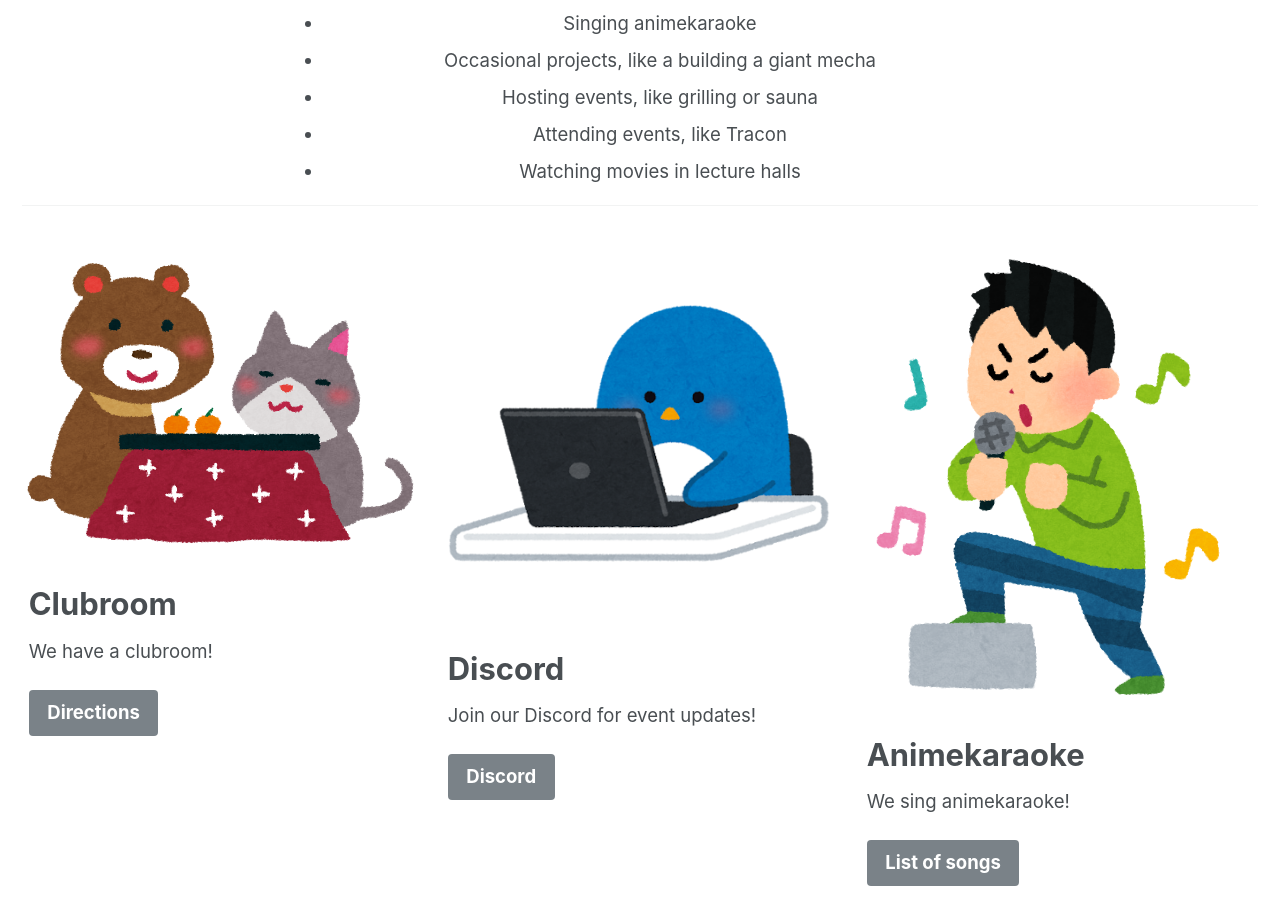
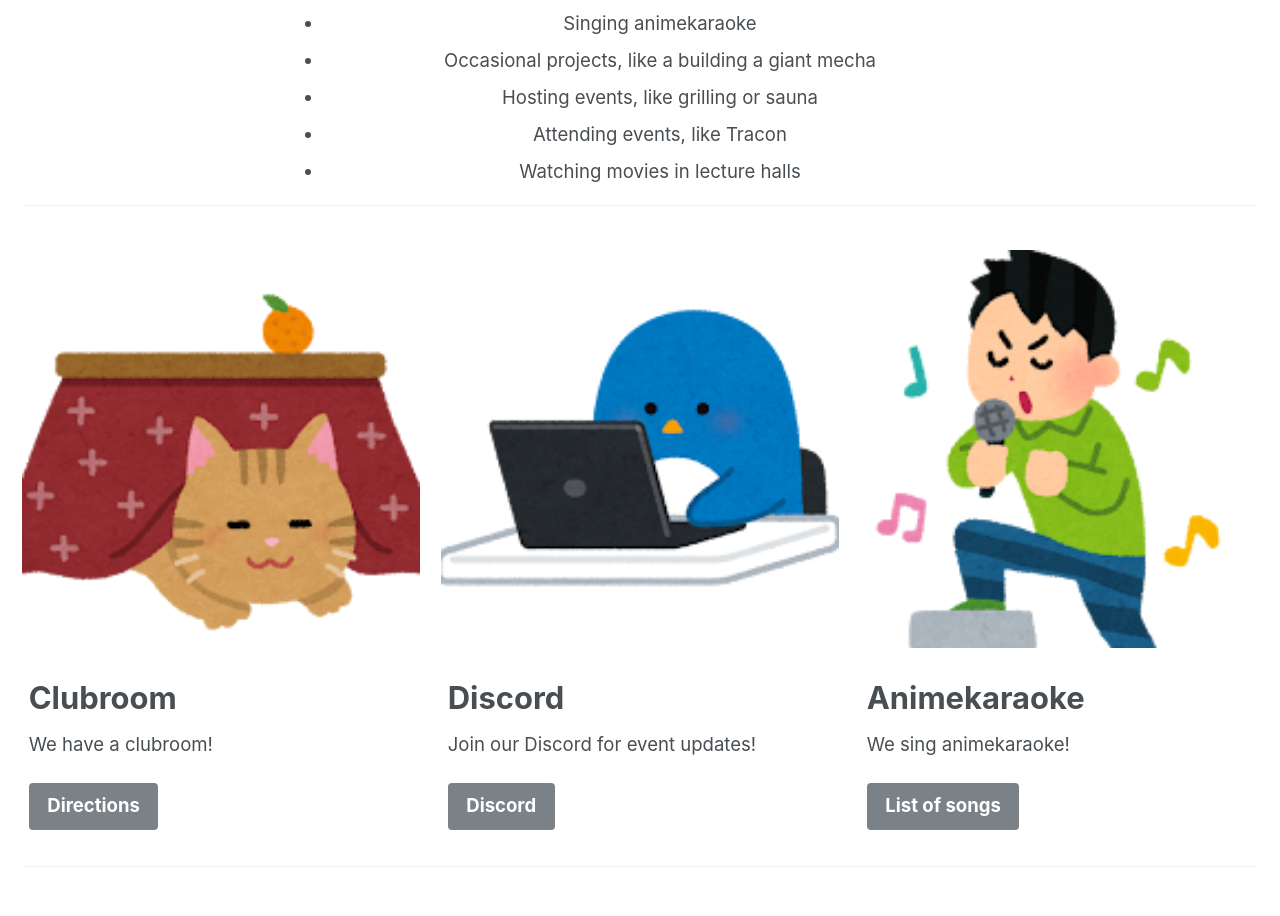
Before and after one commit to HNTA-Club/website, a Jekyll site: the page built from _pages/home.md, in a window 1280 px wide. Shown: the part 684-1600 px from the top of the page. Built offline with Jekyll 4.4.1, drawn with Linux system fonts in a browser that asks for light colours; cached includes are drawn as plain includes; nearby versions of some CDN libraries; grey boxes are pictures that could not be loaded.

Commit message:
smaller images

```diff
--- a/_pages/home.md
+++ b/_pages/home.md
@@ -23,7 +23,7 @@
 
 club_info:
   - title: Clubroom
-    image_path: /assets/images/clipart/kotatsu_animal.png
+    image_path: /assets/images/clipart/cat_kotatsu_neko.png
     url: /clubroom
     excerpt: "We have a clubroom!"
     btn_label: "Directions"
```
Also changed, not shown: assets/images/clipart/animal_chara_computer_penguin.png, assets/images/clipart/cat_kotatsu_neko.png (added), assets/images/clipart/karaoke_nessyou.png, assets/images/clipart/kotatsu_animal.png (deleted).
